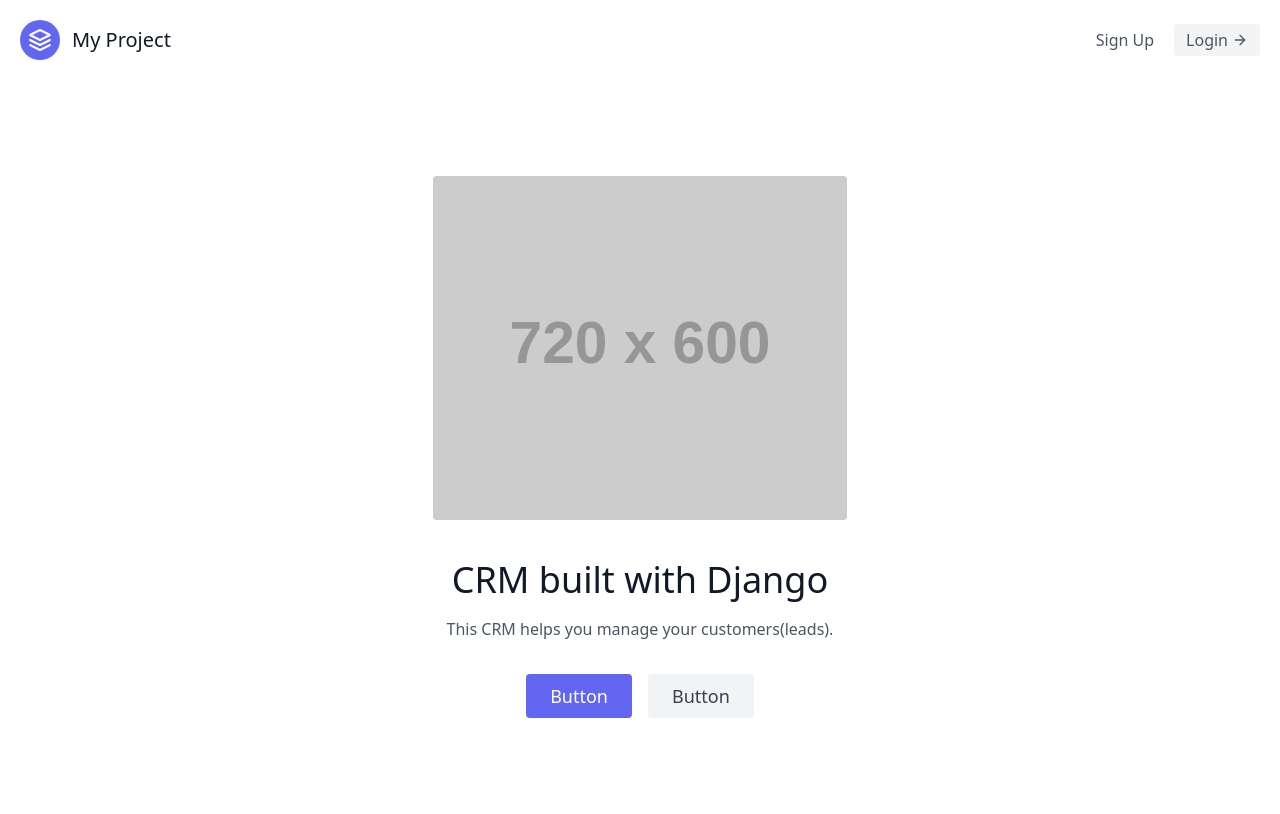
After one commit to UDogg/djanproj, a Django app: page / in a window 1280 px wide. The commit adds this page. Run offline with Django 4.2, Linux system fonts and the light colour scheme; grey boxes labelled with a size stand in for pictures from a placeholder-image service; some libraries are stand-ins or nearby versions.

Commit message:
created front(landing) page

```diff
--- a/djcrm/djcrm/urls.py
+++ b/djcrm/djcrm/urls.py
@@ -1,8 +1,10 @@
 from django.contrib import admin
 from django.urls import path,include
+from leads.views import landing_page
 
 
 urlpatterns = [
     path('admin/', admin.site.urls),
+    path('', landing_page, name = 'landing_page'),
     path('leads/', include('leads.urls', namespace="leads"))
 ]
--- a/djcrm/leads/views.py
+++ b/djcrm/leads/views.py
@@ -2,6 +2,10 @@
 from django.http import HttpResponse
 from .models import Lead, Agent
 from .forms import LeadForm, LeadModelForm
+
+def landing_page(request):
+    return render(request, "landing.html")
+
 
 def lead_list(request):
     leads = Lead.objects.all()
--- a/djcrm/templates/base.html
+++ b/djcrm/templates/base.html
@@ -4,21 +4,14 @@
   <meta charset="UTF-8">
   <meta name="viewport" content="width=device-width, initial-scale=1.0">
   <title>DJCRM</title>
-    <style>
-        .lead{
-           padding-top: 10px;
-           padding-bottom: 10px;
-           padding-left: 6px;
-           padding-right: 6px;
-           margin-top: 10px;
-           background-color: #f6f6f6;
-           width: 100%;
-        }
-    </style>
+  <link href="https://unpkg.com/tailwindcss@^2/dist/tailwind.min.css" rel="stylesheet">
+
 </head>
 <body>
-    {% block content %}
-    {% endblock content %}
-    {% include "scripts.html" %}
+    <div class ="max-w-7xl mx-auto">
+        {% include "navbar.html" %}
+        {% block content %}
+        {% endblock content %}
+    </div>
 </body>
 </html>
--- /dev/null
+++ b/djcrm/templates/landing.html
@@ -0,0 +1,21 @@
+{% extends "base.html" %}
+
+{% block content %}
+<section class="text-gray-600 body-font">
+  <div class="container mx-auto flex px-5 py-24 items-center justify-center flex-col">
+    <img class="lg:w-2/6 md:w-3/6 w-5/6 mb-10 object-cover object-center rounded" alt="hero" src="https://dummyimage.com/720x600">
+    <div class="text-center lg:w-2/3 w-full">
+      <h1 class="title-font sm:text-4xl text-3xl mb-4 font-medium text-gray-900">
+        CRM built with Django
+      </h1>
+      <p class="mb-8 leading-relaxed">
+        This CRM helps you manage your customers(leads).
+      </p>
+      <div class="flex justify-center">
+        <button class="inline-flex text-white bg-indigo-500 border-0 py-2 px-6 focus:outline-none hover:bg-indigo-600 rounded text-lg">Button</button>
+        <button class="ml-4 inline-flex text-gray-700 bg-gray-100 border-0 py-2 px-6 focus:outline-none hover:bg-gray-200 rounded text-lg">Button</button>
+      </div>
+    </div>
+  </div>
+</section>
+{% endblock content %}
--- /dev/null
+++ b/djcrm/templates/navbar.html
@@ -0,0 +1,19 @@
+<header class="text-gray-600 body-font">
+  <div class="container mx-auto flex flex-wrap p-5 flex-col md:flex-row items-center">
+    <a class="flex title-font font-medium items-center text-gray-900 mb-4 md:mb-0">
+      <svg xmlns="http://www.w3.org/2000/svg" fill="none" stroke="currentColor" stroke-linecap="round" stroke-linejoin="round" stroke-width="2" class="w-10 h-10 text-white p-2 bg-indigo-500 rounded-full" viewBox="0 0 24 24" data-darkreader-inline-stroke="" style="--darkreader-inline-stroke: currentColor;">
+        <path d="M12 2L2 7l10 5 10-5-10-5zM2 17l10 5 10-5M2 12l10 5 10-5"></path>
+      </svg>
+      <span class="ml-3 text-xl">My Project</span>
+    </a>
+    <nav class="md:ml-auto flex flex-wrap items-center text-base justify-center">
+      <a class="mr-5 hover:text-gray-900">Sign Up</a>
+    </nav>
+    <a href='#' class="inline-flex items-center bg-gray-100 border-0 py-1 px-3 focus:outline-none hover:bg-gray-200 rounded text-base mt-4 md:mt-0">
+        Login
+      <svg fill="none" stroke="currentColor" stroke-linecap="round" stroke-linejoin="round" stroke-width="2" class="w-4 h-4 ml-1" viewBox="0 0 24 24" data-darkreader-inline-stroke="" style="--darkreader-inline-stroke: currentColor;">
+        <path d="M5 12h14M12 5l7 7-7 7"></path>
+      </svg>
+    </a>
+  </div>
+</header>
```
